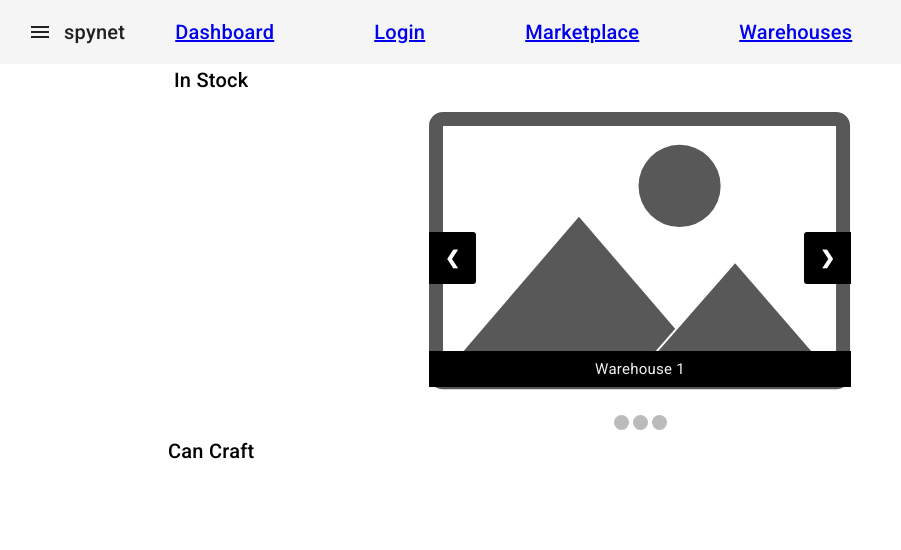
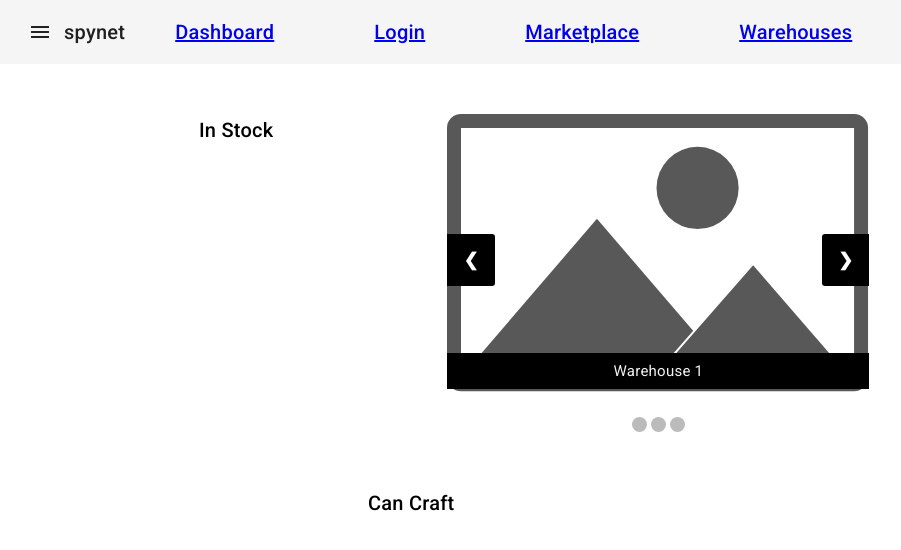
Before and after one commit to Pantonym/DV300_Term1, an Angular app in the folder spynet/: page /warehouses in a window 1280 px wide. Shown: the top 550 px of the page, without its empty margins (0-901 px from the left). Built offline with nearby package versions, Linux system fonts and the light colour scheme.

Commit message:
fixed warehouse spacing

```diff
--- a/spynet/src/app/component/warehouses/warehouses.component.css
+++ b/spynet/src/app/component/warehouses/warehouses.component.css
@@ -3,18 +3,25 @@
 }
 
 .divSizeWarehouses {
-    max-width: 33%;
+    width: 33%;
 }
 
 .centered {
     text-align: center;
 }
 
+.left {
+    float: left;
+}
+
+.margin_top {
+    margin-top: 50px;
+}
+
 /* Slideshow container */
 .slideshow-container {
-    max-width: 33%;
+    width: 200%;
     position: relative;
-    margin: auto;
 }
 
 /* Hide the images by default */
--- a/spynet/src/app/component/warehouses/warehouses.component.html
+++ b/spynet/src/app/component/warehouses/warehouses.component.html
@@ -1,10 +1,10 @@
-<div>
-    <div class="centered divSizeWarehouses">
+<div style="width: 100%;">
+    <div class="centered divSizeWarehouses left margin_top" style="margin-left: 25px;">
         <h2>In Stock</h2>
     </div>
 
     <!-- Warehouses slides -->
-    <div>
+    <div class="left margin_top" style="margin-left: 0px;">
         <!-- Slideshow container -->
         <div class="slideshow-container">
 
@@ -33,7 +33,7 @@
         <br>
 
         <!-- The dots/circles -->
-        <div style="text-align:center">
+        <div style="text-align:center; width: 200%;">
             <!-- <span class="dot" onclick="currentSlide(1)"></span>
             <span class="dot" onclick="currentSlide(2)"></span>
             <span class="dot" onclick="currentSlide(3)"></span> -->
@@ -44,7 +44,7 @@
         </div>
     </div>
 
-    <div class="centered divSizeWarehouses left">
+    <div class="centered divSizeWarehouses left margin_top" style="margin-left: 200px;">
         <h2>Can Craft</h2>
     </div>
 </div>
```
